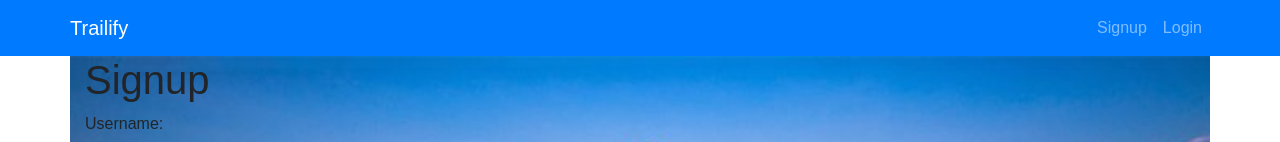
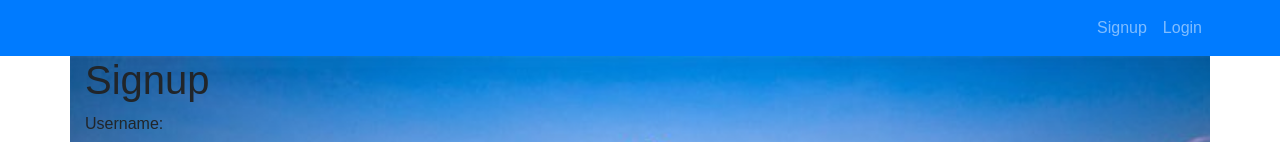
Before and after one commit to hferris/trailify, a React (Create React App) app in the folder client/: page /signup in a window 1280 px wide. Shown: the top 142 px of the page. Built offline with nearby package versions, Linux system fonts and the light colour scheme.

Commit message:
BG img connection

```diff
--- a/client/src/components/Navbar/Navbar.js
+++ b/client/src/components/Navbar/Navbar.js
@@ -51,7 +51,7 @@ function Navbar() {
     <nav className="navbar navbar-expand navbar-dark bg-primary">
       <div className="container">
         <Link className="navbar-brand" to="/">
-          Trailify
+          {/* Parkify */}
         </Link>
         <NavLinks />
       </div>
```
